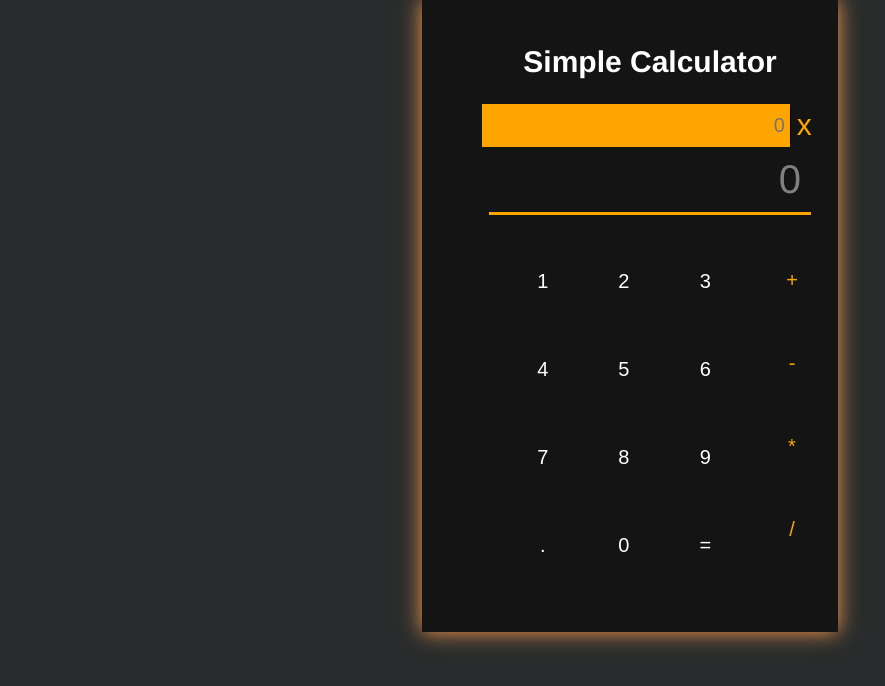
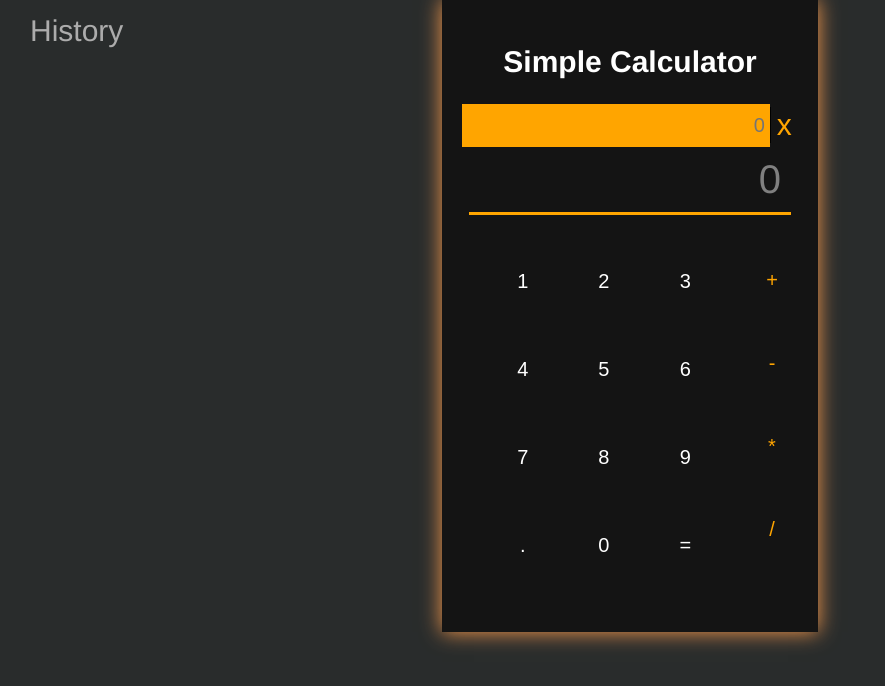
Before and after one commit to aayushdhakal/react-calculator, a React app: page / in a window 1280 px wide. Shown: the top 686 px of the page, without its empty margins (10-895 px from the left). Built offline with nearby package versions, Linux system fonts and the light colour scheme; the HTML template or start-up script is replaced by a standard one.

Commit message:
added functionality for storing history temporarily

```diff
--- a/src/components/App.js
+++ b/src/components/App.js
@@ -1,6 +1,8 @@
 import React from "react";
 import Model from 'react-modal';
 import { Link, NavLink } from 'react-router-dom';
+
+import HistoryList from "./HistoryList";
 
 class App extends React.Component {
 
@@ -54,14 +56,19 @@ class App extends React.Component {
             history:tempArr.push(value)
          })
 
-         console.log(this.state.historyResult);
+         inputValue.value ='';
+         result.textContent = 0
       }
    }
 
    render() {
       return (
          <div className="app">
-            <ul className="calcHistory"></ul>
+            <ul className="calcHistory">
+            {this.state.historyResult.map((item,index)=>(
+               <HistoryList item={item} key={index}/>
+            ))}
+            </ul>
             <div className="calculator">
                <h2>Simple Calculator</h2>
                <div className="inputFieldNumber">
--- /dev/null
+++ b/src/components/HistoryList.js
@@ -0,0 +1,9 @@
+import React from "react";
+
+const  HistoryList = (props)=>(
+   <li>
+      {props.item}
+   </li>
+);
+
+export default HistoryList;
--- a/src/styles/component/app.scss
+++ b/src/styles/component/app.scss
@@ -6,6 +6,24 @@
    justify-content: center;
    margin: 0 auto;
    max-width: fit-content;
+
+   .calcHistory {
+      position: absolute;
+      top: 0;
+      left: 0;
+
+      &::before {
+         content: 'History';
+         font-size: 3rem;
+         color: rgb(172, 172, 172);
+      }
+
+      li{
+         list-style: '- ';
+         font-size: 2rem;
+         color: grey;
+      }
+   }
 
    .calculator {
       display: flex;
@@ -119,7 +137,8 @@
                text-align: center;
                margin-top: 2rem;
                transition: 0.2s ease-in all;
-               &:hover{
+
+               &:hover {
                   box-shadow: 0 0 2rem 1rem solid;
                   border-bottom: 3px solid orange;
                }
```
